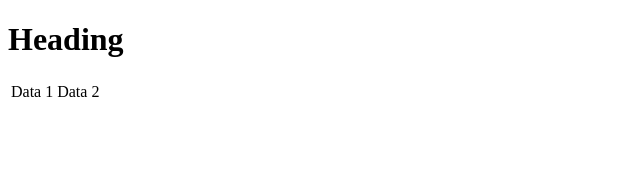
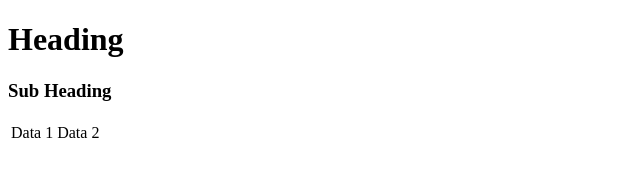
Before and after one commit to Bryantellius/gitconflict, a plain HTML site: page index.html in a window 1280 px wide. Shown: the whole page, without its empty margins (0-640 px from the left). Drawn offline with Linux system fonts and the light colour scheme.

Commit message:
Added sub heading

```diff
--- a/index.html
+++ b/index.html
@@ -7,6 +7,7 @@
   </head>
   <body>
     <h1>Heading</h1>
+    <h3>Sub Heading</h3>
     <table>
       <tr>
         <td>Data 1</td>
```
